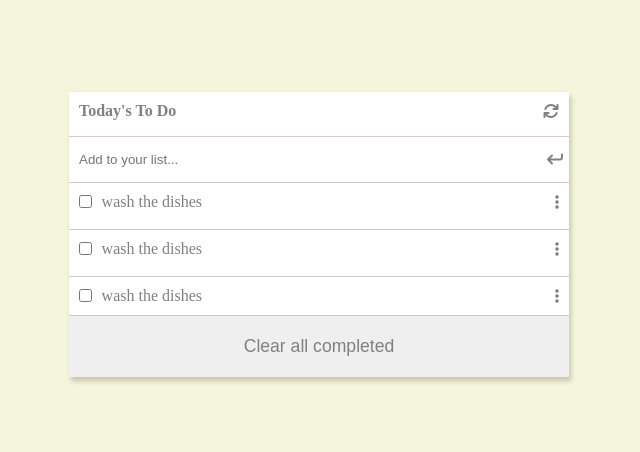
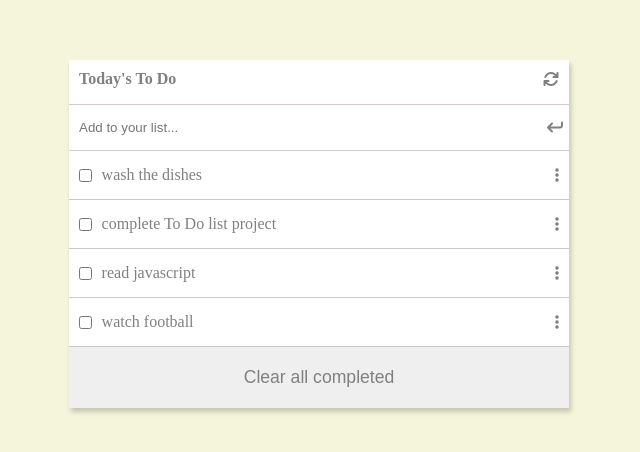
Before and after one commit to Akorede3133/To-Do-List-webpack, a website built with webpack: page src/index.html in a window 1280 px wide. Shown: the part 166-618 px from the top of the page, without its empty margins (321-961 px from the left). Built offline with nearby package versions, Linux system fonts and the light colour scheme.

Commit message:
Create tasks dynamically

```diff
--- a/package.json
+++ b/package.json
@@ -29,6 +29,8 @@
   "dependencies": {
     "file-loader": "^6.2.0",
     "html-webpack-plugin": "^5.5.3",
-    "url-loader": "^4.1.1"
+    "url-loader": "^4.1.1",
+    "uuid": "^9.0.0",
+    "uuidv4": "^6.2.13"
   }
 }
--- a/src/index.html
+++ b/src/index.html
@@ -18,7 +18,7 @@
           <!-- <i class="fa-solid fa-arrow-turn-down fa-rotate-270 fa-sm"></i> -->
         </form>
         <ul class="list--container">
-            <li class="list--item">
+            <!-- <li class="list--item">
                 <div>
                     <input type="checkbox" name="" id="">
                     <p>wash the dishes</p>
@@ -38,7 +38,7 @@
                 <p>wash the dishes</p>
             </div>
             <i class="fa-solid fa-ellipsis-vertical"></i>
-        </li>
+        </li> -->
         </ul>
         <button class="clear--btn" type="button">Clear all completed</button>
     </div>
--- a/src/index.js
+++ b/src/index.js
@@ -1 +1,42 @@
 import './style.css';
+import { v4 as uuidv4 } from 'uuid';
+
+const taskContainer = document.querySelector('.list--container');
+const tasks = [
+    {
+        description: 'wash the dishes',
+        completed: false,
+        id: uuidv4()
+    },
+    {
+        description: 'complete To Do list project',
+        completed: false,
+        id: uuidv4(),
+    },
+    {
+        description: 'read javascript',
+        completed: false,
+        id: uuidv4()
+    },
+    {
+        description: 'watch football',
+        completed: false,
+        id: uuidv4()
+    }
+]
+
+const populateTasks = () => {
+    const element = tasks.map((task) => {
+        const li = `  <li class="list--item">
+        <div>
+            <input type="checkbox" name="" id="">
+            <p>${task.description}</p>
+        </div>
+        <i class="fa-solid fa-ellipsis-vertical"></i>
+    </li>`;
+    return li;
+    }).join('');
+    taskContainer.insertAdjacentHTML('beforeend', element)
+}
+
+window.addEventListener('DOMContentLoaded', populateTasks);
--- a/src/style.css
+++ b/src/style.css
@@ -45,6 +45,9 @@ form input {
     /* border: 1px solid red; */
     width: 93%;
 }
+.list--container {
+    display: grid;
+}
 i.fa-solid {
     color: gray;
     cursor: pointer;
@@ -54,7 +57,7 @@ i.fa-solid {
     justify-content: space-between;
     align-items: center;
     border-top: 1px solid rgba(128, 128, 128, 0.419);
-    padding: 10px 10px;
+    padding: 15px 10px;
 }
 .list--item:last-child {
     border-bottom: 1px solid rgba(128, 128, 128, 0.419);
@@ -65,14 +68,14 @@ i.fa-solid {
 .list--item button {
     background-color:  white;
 }
-.list--container {
-    display: grid;
-    gap: 0.5rem;
-}
+
 .list--item > div {
     display: flex;
     gap: 0.6rem;
     align-items: center;
+}
+.list--item input[type='checkbox'] {
+    cursor: pointer;
 }
 .list--item p {
     font-size: 1rem;
```
Also changed, not shown: dist/index.html, dist/main.js, 1 other file.
